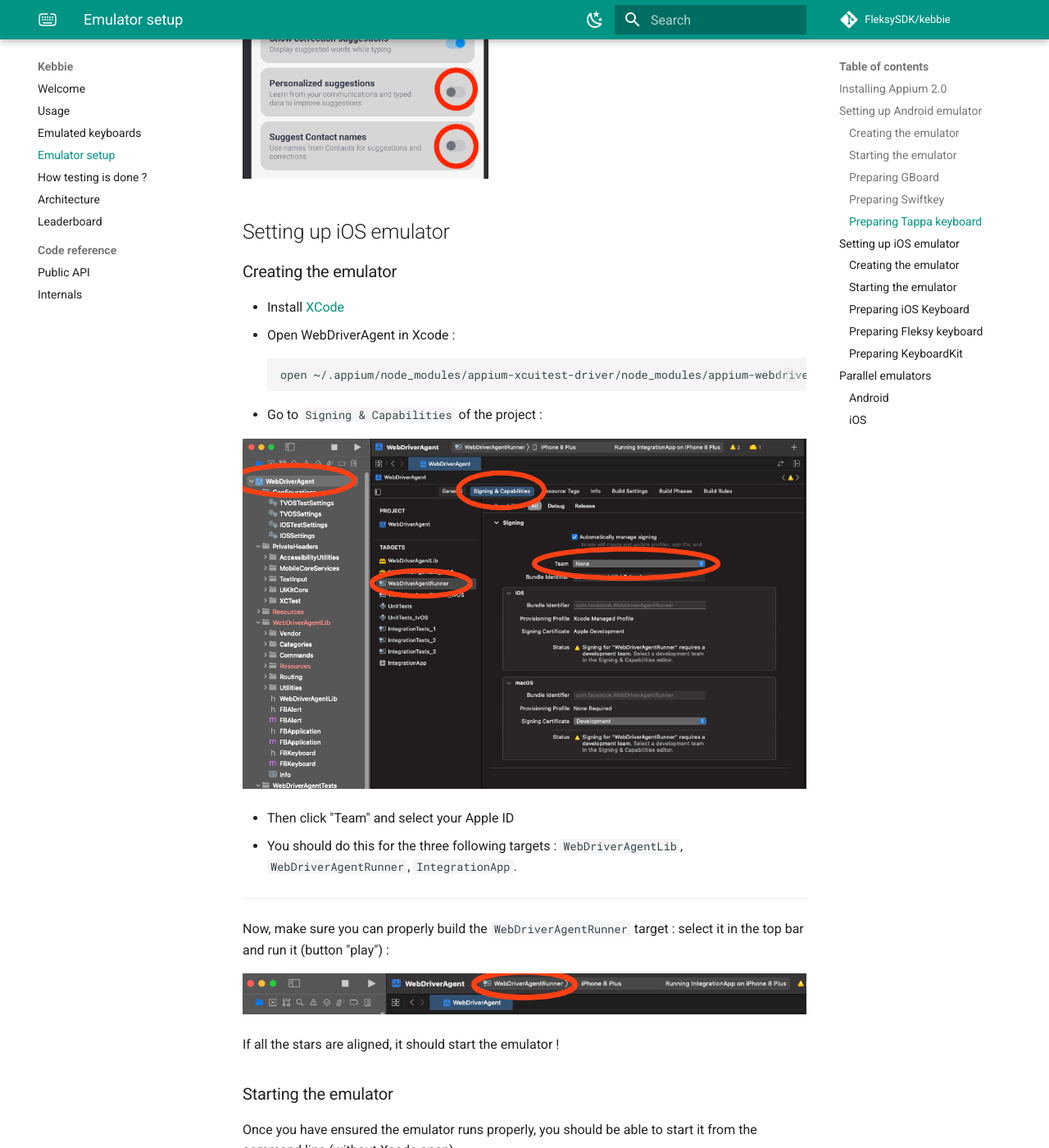
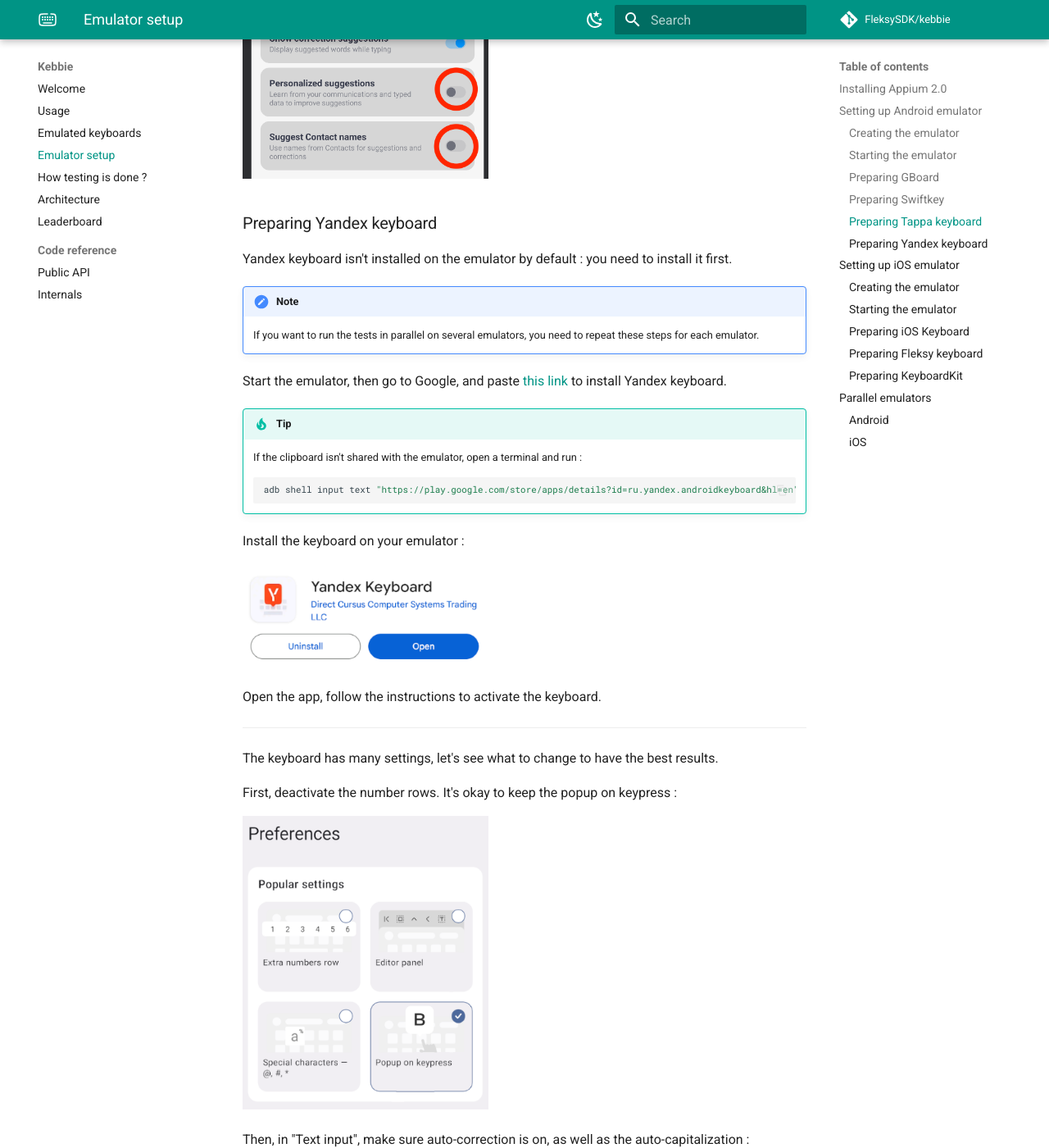
Before and after one commit to FleksySDK/kebbie, an MkDocs documentation site: the page built from docs/emu_setup.md, in a window 1280 px wide and 1400 px high, scrolled down 6121 px. Shown: the whole window at 82% size. Built offline with MkDocs 1.6.1 and Material for MkDocs 9.7.7, drawn with Linux system fonts in a browser that asks for light colours; comment, search, counter and statistics services are not loaded; the version menu is left out; some of the changed text lies outside the part shown.

Commit message:
📝 Add documentation on how to setup Yandex keyboard

````diff
--- a/docs/emu_setup.md
+++ b/docs/emu_setup.md
@@ -170,6 +170,51 @@
 And disable "Personalized suggestions" and "Suggest Contact names" :
 
 ![](assets/tappa_setup_4.png){ width="300" }
+
+### Preparing Yandex keyboard
+
+Yandex keyboard isn't installed on the emulator by default : you need to install it first.
+
+!!! note
+    If you want to run the tests in parallel on several emulators, you need to repeat these steps for each emulator.
+
+Start the emulator, then go to Google, and paste [this link](https://play.google.com/store/apps/details?id=ru.yandex.androidkeyboard&hl=en) to install Yandex keyboard.
+
+!!! tip
+    If the clipboard isn't shared with the emulator, open a terminal and run :
+
+    ```bash
+    adb shell input text "https://play.google.com/store/apps/details?id=ru.yandex.androidkeyboard&hl=en"
+    ```
+
+Install the keyboard on your emulator :
+
+![](assets/yandex_setup_1.png){ width="300" }
+
+Open the app, follow the instructions to activate the keyboard.
+
+---
+
+The keyboard has many settings, let's see what to change to have the best results.
+
+First, deactivate the number rows. It's okay to keep the popup on keypress :
+
+![](assets/yandex_setup_2.png){ width="300" }
+
+Then, in "Text input", make sure auto-correction is on, as well as the auto-capitalization :
+
+![](assets/yandex_setup_3.png){ width="300" }
+![](assets/yandex_setup_4.png){ width="300" }
+
+In "Top bar", make sure to enable word suggestions, and disable email suggestions, contact names suggestions. Also disable scrollable and expandable suggestions :
+
+![](assets/yandex_setup_5.png){ width="300" }
+![](assets/yandex_setup_6.png){ width="300" }
+
+Finally, in "Personalization", disable personal dictionary :
+
+![](assets/yandex_setup_7.png){ width="300" }
+![](assets/yandex_setup_8.png){ width="300" }
 
 ## Setting up iOS emulator
 
````
Also changed, not shown: docs/assets/yandex_setup_1.png (added), docs/assets/yandex_setup_2.png (added), docs/assets/yandex_setup_3.png (added), docs/assets/yandex_setup_4.png (added), docs/assets/yandex_setup_5.png (added), docs/assets/yandex_setup_6.png (added), docs/assets/yandex_setup_7.png (added), docs/assets/yandex_setup_8.png (added).
